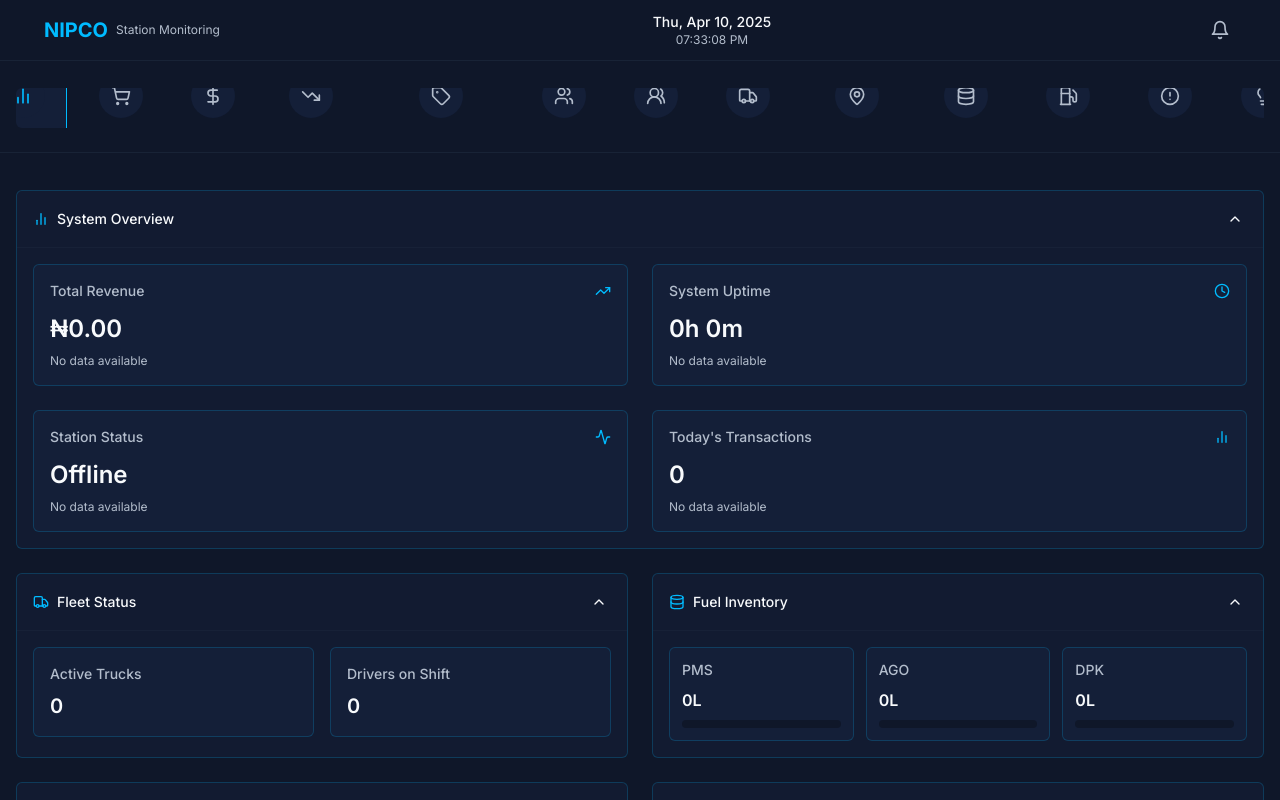
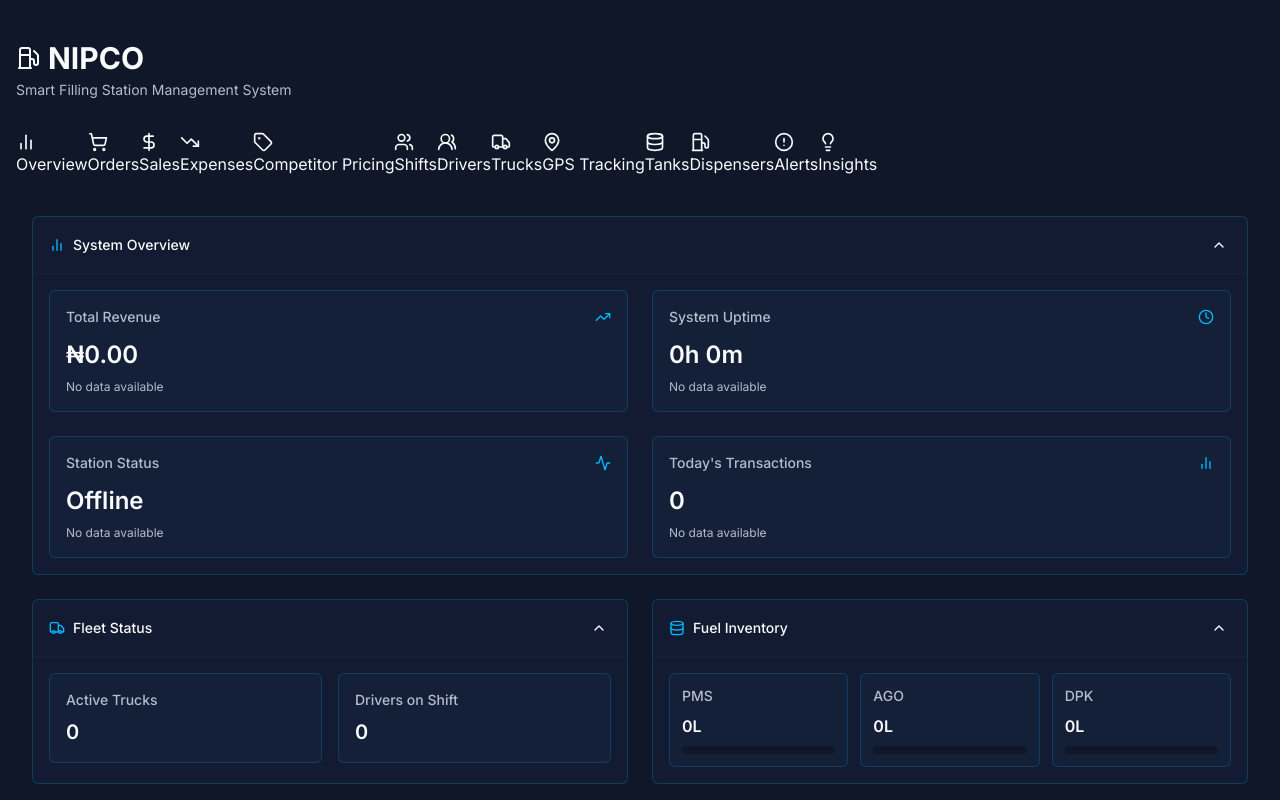
Before and after one commit to Kingsisaac2022/order-station-view, a React (Vite) app: page / in a window 1280 px wide. Shown: the top 800 px of the page. Built offline with nearby package versions, Linux system fonts and the light colour scheme.

Commit message:
Refactor: Implement UI changes
Implement the UI changes as described in the prompt, including the logo, subtitle, tab menu, and other styling elements.

```diff
--- /dev/null
+++ b/src/components/Logo.tsx
@@ -0,0 +1,17 @@
+
+import React from 'react';
+import { Fuel } from 'lucide-react';
+
+const Logo: React.FC = () => {
+  return (
+    <div className="flex flex-col items-start mb-8">
+      <div className="flex items-center">
+        <Fuel className="h-6 w-6 mr-2 text-foreground" />
+        <h1 className="text-3xl font-bold text-foreground">NIPCO</h1>
+      </div>
+      <p className="text-sm text-muted-foreground mt-1">Smart Filling Station Management System</p>
+    </div>
+  );
+};
+
+export default Logo;
--- a/src/components/Navigation.tsx
+++ b/src/components/Navigation.tsx
@@ -1,11 +1,10 @@
 
-import React, { useState } from 'react';
+import React from 'react';
 import {
   BarChart2, ShoppingCart, DollarSign, TrendingDown, Tag,
-  Users, Truck, MapPin, Database, Fuel, AlertCircle, Lightbulb, Menu, X, UsersRound
+  Users, Truck, MapPin, Database, Fuel, AlertCircle, Lightbulb, UsersRound
 } from 'lucide-react';
 import { cn } from '@/lib/utils';
-import { Tabs, TabsList, TabsTrigger } from '@/components/ui/tabs';
 
 interface NavItem {
   id: string;
@@ -35,106 +34,29 @@ interface NavigationProps {
 }
 
 const Navigation: React.FC<NavigationProps> = ({ activeSection, setActiveSection }) => {
-  const [isDrawerOpen, setIsDrawerOpen] = useState(false);
-
-  const toggleDrawer = () => {
-    setIsDrawerOpen(!isDrawerOpen);
-  };
-
-  const handleSectionClick = (sectionId: string) => {
-    setActiveSection(sectionId);
-    if (isDrawerOpen) {
-      setIsDrawerOpen(false);
-    }
-  };
+  return (
+    <div className="tab-container overflow-x-auto scrollbar-none">
+      <nav className="tab-navigation">
+        {navItems.map((item) => {
+          const Icon = item.icon;
+          const isActive = activeSection === item.id;
 
           return (
-    <>
-      {/* Mobile Hamburger Button */}
-      <div className="sticky top-16 z-40 sm:hidden bg-dark py-4 border-b border-border/50">
-        <div className="container mx-auto flex justify-between items-center">
             <button
-            onClick={toggleDrawer}
-            className="p-2 rounded-md hover:bg-dark-lighter"
-          >
-            <Menu className="h-5 w-5" />
-          </button>
-          <div className="text-sm font-medium">
-            {navItems.find(item => item.id === activeSection)?.label}
-          </div>
-          <div className="w-9"></div> {/* Spacer to balance layout */}
-        </div>
-      </div>
-
-      {/* Mobile Drawer */}
-      <div
+              key={item.id}
+              onClick={() => setActiveSection(item.id)}
               className={cn(
-          "fixed inset-0 z-50 bg-background/80 backdrop-blur-sm transition-all duration-300",
-          isDrawerOpen ? "opacity-100" : "opacity-0 pointer-events-none"
+                "tab-button",
+                isActive ? "active" : ""
               )}
             >
-        <div
-          className={cn(
-            "fixed inset-y-0 left-0 w-3/4 max-w-xs bg-dark shadow-lg transform transition-transform duration-300 ease-in-out",
-            isDrawerOpen ? "translate-x-0" : "-translate-x-full"
-          )}
-        >
-          <div className="flex items-center justify-between p-4 border-b border-border/50">
-            <div className="font-medium">Menu</div>
-            <button
-              onClick={toggleDrawer}
-              className="p-1 rounded-full hover:bg-dark-lighter"
-            >
-              <X className="h-5 w-5" />
-            </button>
-          </div>
-          <div className="p-4">
-            {navItems.map((item) => (
-              <button
-                key={item.id}
-                className={cn(
-                  "drawer-menu-button w-full text-left mb-3",
-                  activeSection === item.id ? "active" : ""
-                )}
-                onClick={() => handleSectionClick(item.id)}
-              >
-                <item.icon className="h-5 w-5" />
+              <Icon className="h-5 w-5" />
               <span>{item.label}</span>
             </button>
-            ))}
-          </div>
-        </div>
-      </div>
-
-      {/* Desktop & Tablet Navigation */}
-      <nav className="hidden sm:flex sticky top-16 z-40 bg-dark border-b border-border/50 py-6 justify-center">
-        <div className="container mx-auto px-4 overflow-x-auto scrollbar-none">
-          <Tabs
-            value={activeSection}
-            onValueChange={setActiveSection}
-            className="w-full"
-          >
-            <TabsList className="flex justify-center space-x-4 bg-transparent w-full overflow-x-auto scrollbar-none p-1">
-              {navItems.map((item) => {
-                const Icon = item.icon;
-                return (
-                  <TabsTrigger
-                    key={item.id}
-                    value={item.id}
-                    className="flex flex-col items-center justify-center gap-2 px-4 py-2 data-[state=active]:text-primary data-[state=active]:bg-dark-lighter data-[state=active]:border-neon data-[state=active]:neon-border-subtle hover:scale-105 transition-all duration-200"
-                  >
-                    <div className="rounded-full bg-dark-lighter p-3 hover:bg-dark-card">
-                      <Icon className="h-5 w-5" />
-                    </div>
-                    <span className="text-xs whitespace-nowrap">{item.label}</span>
-                  </TabsTrigger>
           );
         })}
-            </TabsList>
-          </Tabs>
+      </nav>
     </div>
-      </nav>
-    </>
   );
 };
 
--- a/src/pages/Index.tsx
+++ b/src/pages/Index.tsx
@@ -1,21 +1,23 @@
 
 import React, { useState } from 'react';
-import Header from '../components/Header';
 import Navigation from '../components/Navigation';
 import Dashboard from '../components/Dashboard';
+import Logo from '../components/Logo';
 
 const Index = () => {
   const [activeSection, setActiveSection] = useState('overview');
 
   return (
-    <div className="min-h-screen flex flex-col bg-dark text-foreground">
-      <Header />
-      <Navigation
-        activeSection={activeSection}
-        setActiveSection={setActiveSection}
-      />
-      <main className="flex-grow py-6">
-        <Dashboard activeSection={activeSection} />
+    <div className="min-h-screen bg-dark text-foreground">
+      <main className="container mx-auto px-4 py-10">
+        <Logo />
+        <Navigation
+          activeSection={activeSection}
+          setActiveSection={setActiveSection}
+        />
+        <div className="mt-6">
+          <Dashboard activeSection={activeSection} />
+        </div>
       </main>
     </div>
   );
```
Lines whose indentation alone changed are shown as unchanged.
